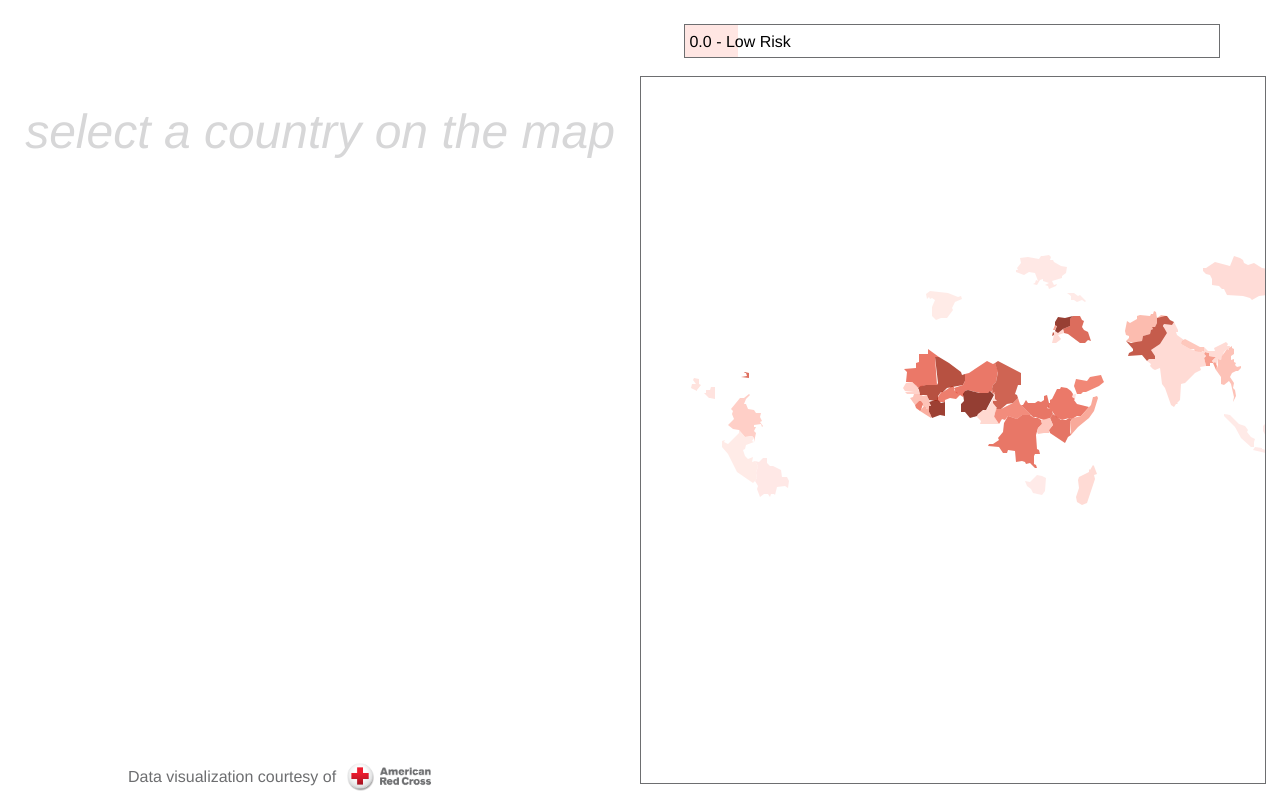
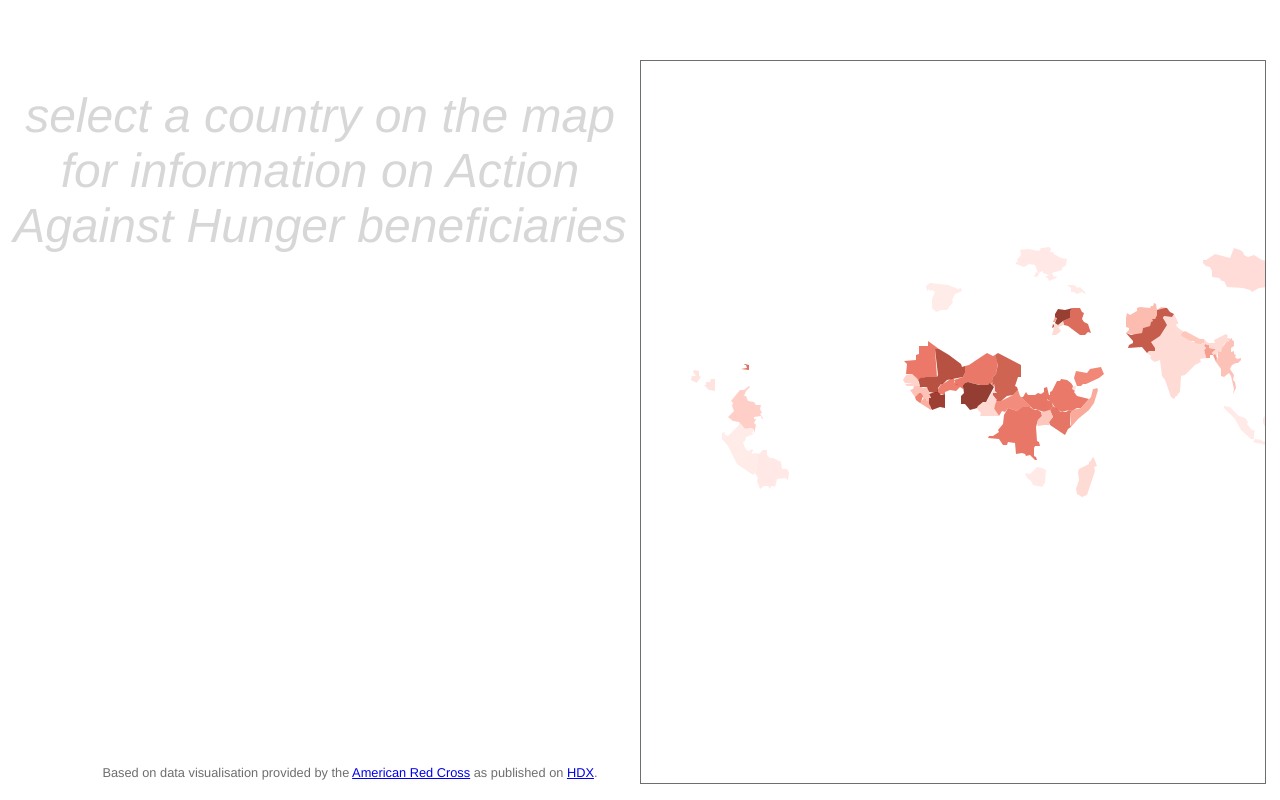
Before and after one commit to zanmat/ISP-APR2015, a plain HTML site: page index.html in a window 1280 px wide. Drawn offline with Linux system fonts and the light colour scheme; no server answers.

Commit message:
revising format

```diff
--- a/index.html
+++ b/index.html
@@ -24,14 +24,14 @@
       </h1>
     </div>
 -->
-    <div id="visualContainer" style="position:absolute; top:1em; bottom:0; width:100%">
+    <div id="visualContainer" style="position:absolute; top:0; bottom:0; width:100%">
       <div id="svgContainer" style="position: absolute; top: 0; bottom: 0; left: 0; right: 50%;">
         <div style="position: absolute; left: 0; right: 1em; height: 3em; width: 100%; text-align: center;">
           <div id="countryEscapeButton"><img src="img/close-x.png" class="button" id="close-x" style="height: 100%" /></div>
           <h1 id="countryTitle"></h1>
         </div>
         <div id="svg" style="position: absolute; top: 3em; bottom: 3em; left: 0%; right: 0%;">
-          <h2 class="instructions">select a country on the map</h2>
+          <h2 class="instructions">select a country on the map for information on Action Against Hunger beneficiaries</h2>
           <div id="metricScores" style="position: absolute; left: 30%; right: 30%; top: 26%; bottom: 0%; text-align: center;">
             <p id="thisMetricParentParentParent" class="parentToMetric" style="font-size: 0.6em; color: #bbb;"></p>
             <p id="thisMetricParentParent" class="parentToMetric" style="font-size: 0.7em; color: #999;"></p>
@@ -41,18 +41,15 @@
             <p id="countryRankingLabel"  style="font-size: 0.85em; color: #567175; font-style: italic; margin-top: 0.5em; width: 70%; margin-left: 15%;"></p>
           </div>
         </div>
-        <div id="footer" style="position: absolute; bottom: 0; height: 3em; left: 0; right: 0; padding-right: 2.5em;">
-          <p class="link" style="font-size: 1em; float:left; margin: 0; padding-top:1em; padding-left:8em;">
-            <span style="text-decoration: none; color: #6d6e70;">Data visualization courtesy of </span>
+        <div id="footer" style="position: absolute; bottom: 0; height: 3em; left: 0; right: 0; padding-right: 1em;">
+          <p class="link" style="font-size: 0.8em; float:left; margin: 0; padding-top:1em; padding-left:8em;">
+            <span style="text-decoration: none; color: #6d6e70;">Based on data visualisation provided by the <a href="http://americanredcross.github.io">American Red Cross</a>  as published on <a href="https://data.humdata.org/visualization/inform/"> HDX</a>. </span>
           </p>
-          <a href="http://americanredcross.github.io" target="_blank"><img id="logo" src="logo.png"/></a>
+
         </div>
       </div>
       <div id="mapContainer" style="position: absolute; bottom: 1em; top:0; left: 50%; right: 1em;">
-        <div id="legend" style="position: absolute; left: 7%; right: 7%; top: 0.5em; height: 2em; border-style: solid; border-width: 0.1em; border-color: #6d6e70;">
-          <div id="legendLowRisk" style="position: absolute; left: 0.3em; right: 50%; top: 0.5em; bottom: 0; text-align: left; color: #000;">0.0 - Low Risk</div>
-          <div id="legendHighRisk" style="position: absolute; left: 50%; right: 0.3em; top: 0.5em; bottom: 0; text-align: right; color: #fff;">High Risk - 10.0</div>
-        </div>
+
         <div id="map" style="position: absolute; top: 5em; bottom: 0; width: 100%; border-style: solid; border-width: 0.1em; border-color: #6d6e70;"></div>
       </div>
     </div>
--- a/script/app2.js
+++ b/script/app2.js
@@ -139,6 +139,7 @@ function ready(error, risk) {
   /////////
 
   // Add map
+
   L.mapbox.accessToken = 'pk.eyJ1IjoiYWFyb25kZW5uaXMiLCJhIjoiem5LLURoYyJ9.T3tswGTI5ve8_wE-a02cMw';
   var map = L.mapbox.map('map', 'mapbox.high-contrast',
                           { zoomControl: false,
@@ -543,7 +544,7 @@ function ready(error, risk) {
     d3.select('#countryTitle').text('');
     d3.select('#close-x').attr('class', 'hidden');
 
-    d3.select('#svg').append('h2').attr('class', 'instructions').text('select a country on the map');
+    d3.select('#svg').append('h2').attr('class', 'instructions').text('select a country on the map for information on Action Against Hunger beneficiaries');
 
     selectMetric("Total");
 
```
